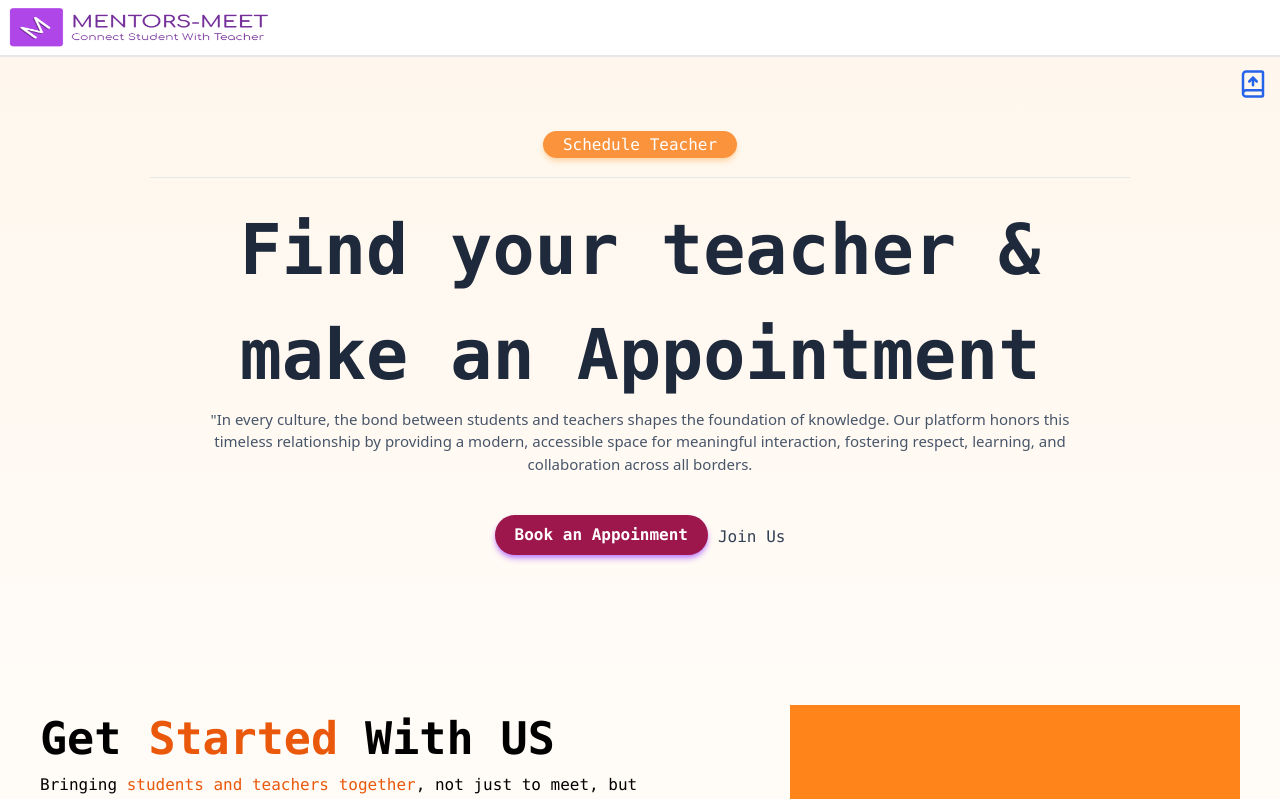
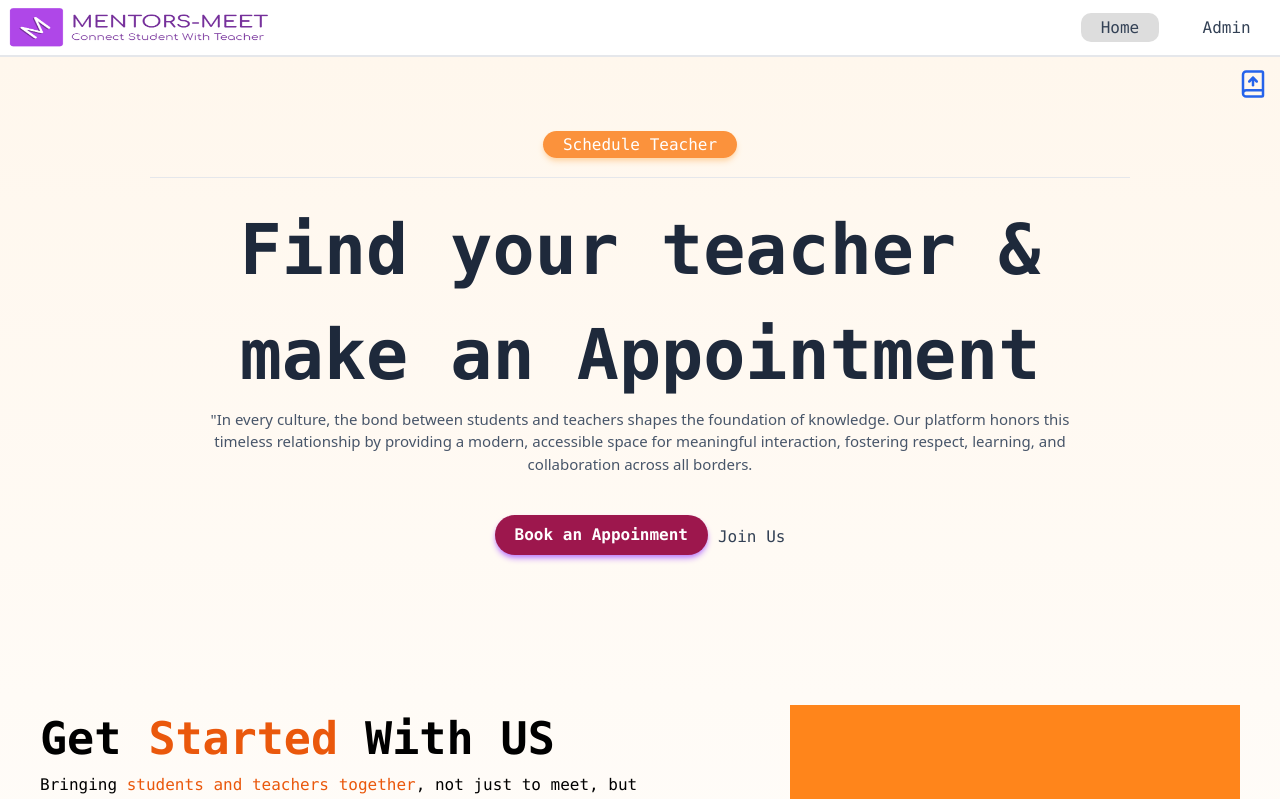
Before and after one commit to devsany/Student-Teacher-Booking-Appointment, a React (Vite) app: page / in a window 1280 px wide. Shown: the top 799 px of the page. Built offline with nearby package versions, Linux system fonts and the light colour scheme.

Commit message:
commite for changing the toggle button

```diff
--- a/src/App.jsx
+++ b/src/App.jsx
@@ -24,7 +24,7 @@ import TeacherStudentINT from "./Component/TEACHER/TeacherStudentINT";
 import { useState } from "react";
 
 const App = () => {
-  const [toggle, setToggle] = useState(false);
+  const [toggle, setToggle] = useState(true);
   // toggle the butgure icon
   const handleClickburgur = () => {
     setToggle(!toggle);
```
